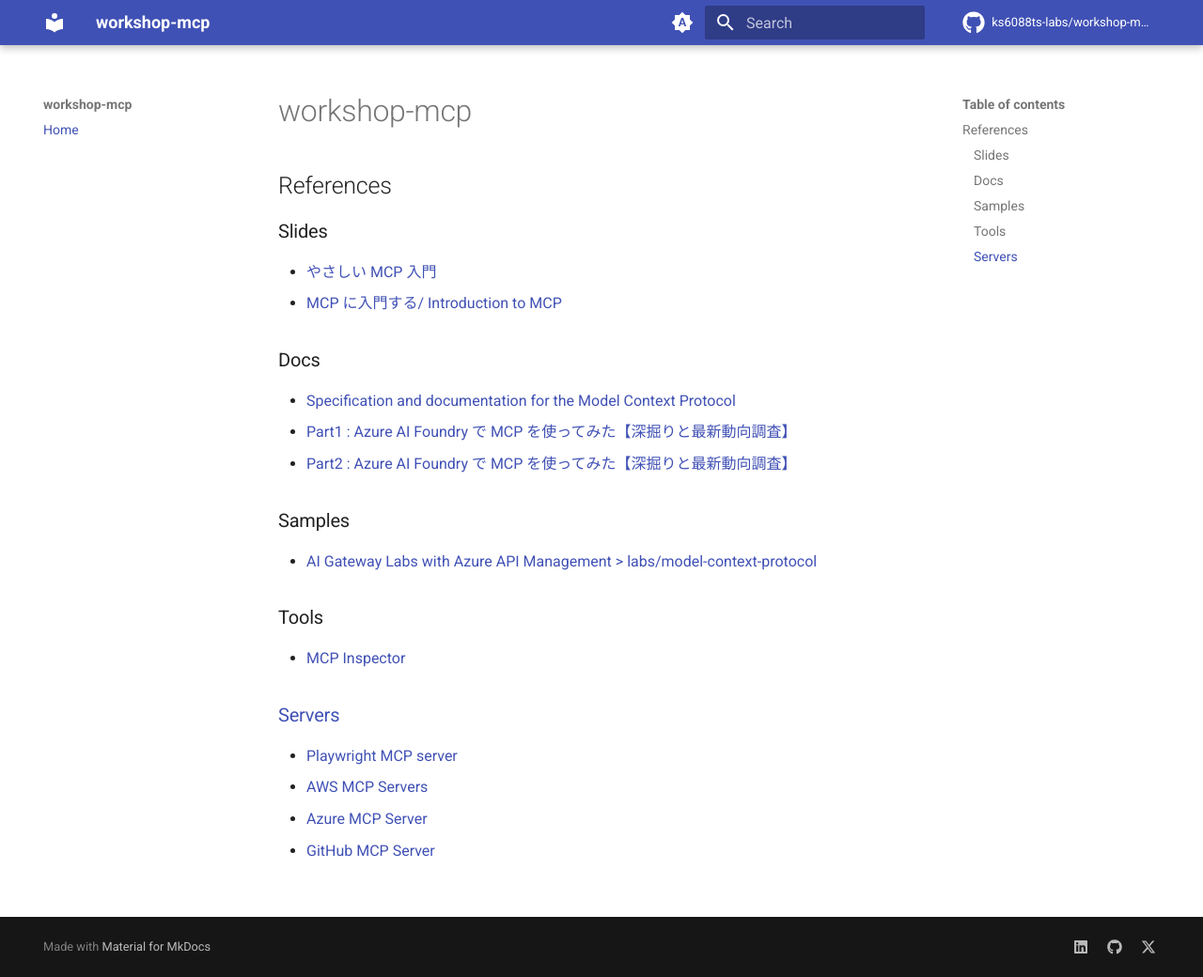
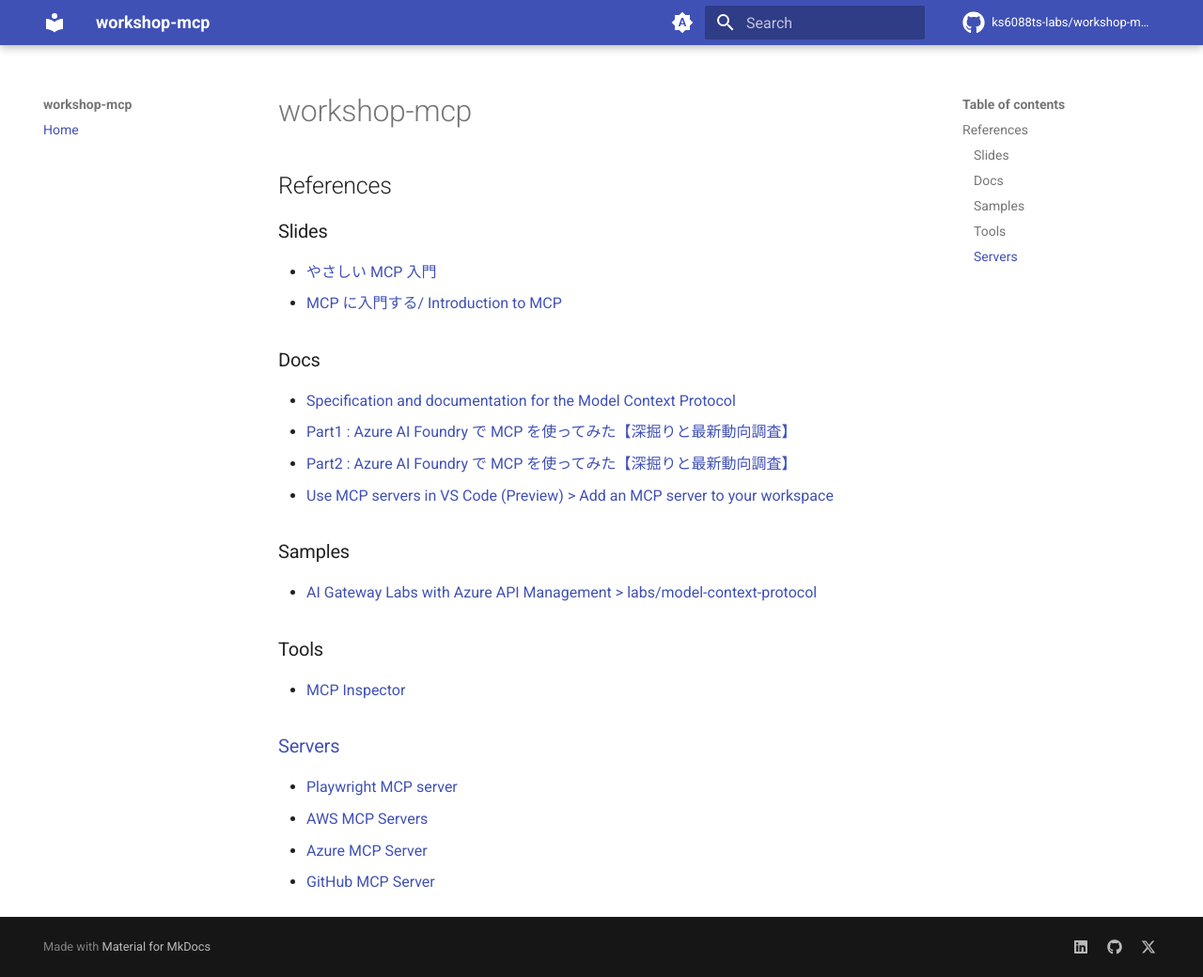
Before and after one commit to ks6088ts-labs/workshop-mcp, an MkDocs documentation site: the page built from docs/index.md, in a window 1280 px wide and 1040 px high. Shown: the whole window at 94% size. Built offline with MkDocs 1.6.1 and Material for MkDocs 9.7.7, drawn with Linux system fonts in a browser that asks for light colours; comment, search, counter and statistics services are not loaded.

```diff
--- a/docs/index.md
+++ b/docs/index.md
@@ -12,6 +12,7 @@
 - [Specification and documentation for the Model Context Protocol](https://github.com/modelcontextprotocol/specification)
 - [Part1 : Azure AI Foundry で MCP を使ってみた【深掘りと最新動向調査】](https://zenn.dev/chips0711/articles/e71b088f26f56a)
 - [Part2 : Azure AI Foundry で MCP を使ってみた【深掘りと最新動向調査】](https://zenn.dev/chips0711/articles/ba72417a1f6c34)
+- [Use MCP servers in VS Code (Preview) > Add an MCP server to your workspace](https://code.visualstudio.com/docs/copilot/chat/mcp-servers#_add-an-mcp-server-to-your-workspace)
 
 ### Samples
 
```
